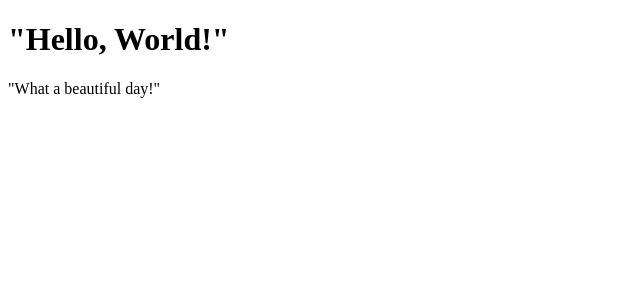
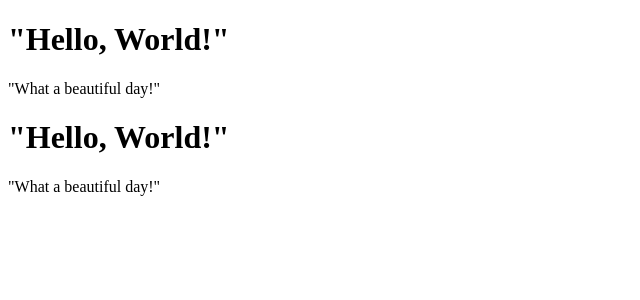
Before and after one commit to Meli357/REACT-exercises, a React (Create React App) app: page / in a window 1280 px wide. Shown: the top 300 px of the page, without its empty margins (0-640 px from the left). Built offline with nearby package versions, Linux system fonts and the light colour scheme.

Commit message:
modify App component

```diff
--- a/src/App.js
+++ b/src/App.js
@@ -6,7 +6,12 @@ export class App extends React.Component{
         return(
             <div>
                 <Hello />
+                <Hello />
             </div>
         )
     }
 }
+
+// se inserisco l'Hello component più di una volta
+// dentro l'App component viene reso la quantità di
+// volte che è stato inserito
```
